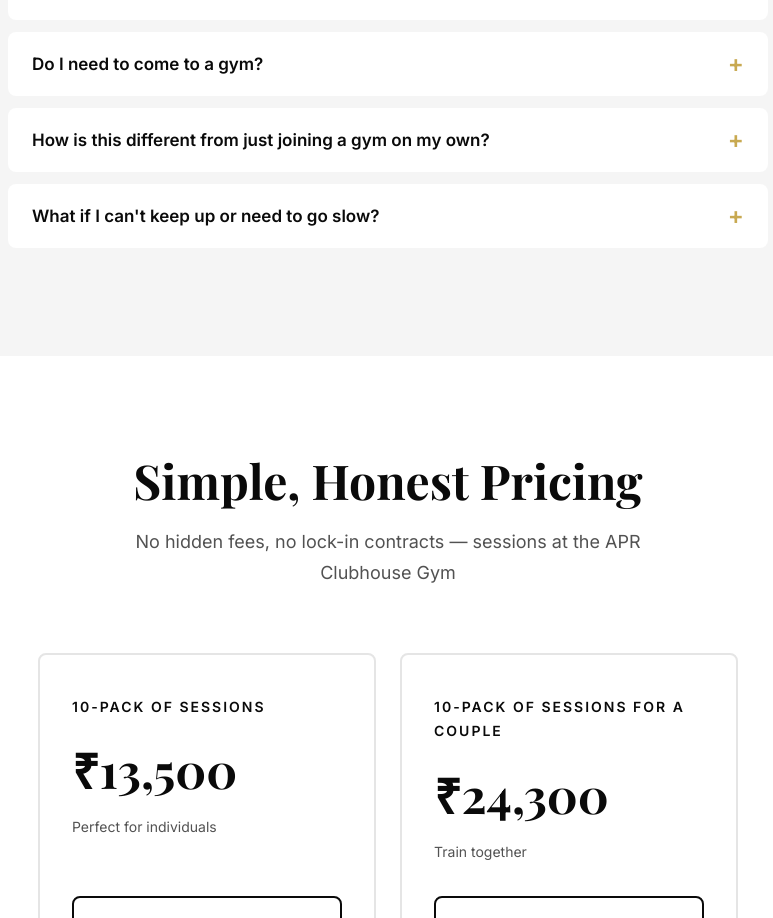
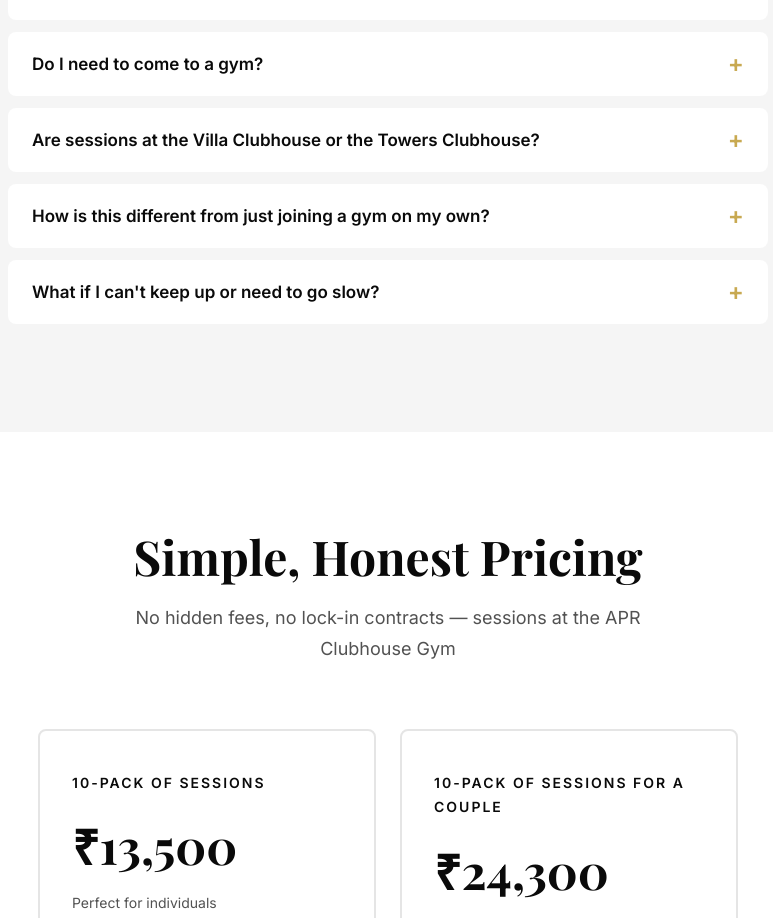
Before and after one commit to snarayanank2/kush-dutta-site, a React (Vite) app: page / in a window 1280 px wide. Shown: the part 4026-4944 px from the top of the page, without its empty margins (252-1025 px from the left). Built offline with nearby package versions, Linux system fonts and the light colour scheme.

Commit message:
Added FAQs

```diff
--- a/src/data/content.ts
+++ b/src/data/content.ts
@@ -173,6 +173,10 @@ export const siteData = {
         answer: 'All sessions happen at the Adarsh Palm Retreat Clubhouse Gym — it\'s right here in your community, so there\'s no travel involved. It\'s well-equipped and I\'ll guide you through every piece of equipment.',
       },
       {
+        question: 'Are sessions at the Villa Clubhouse or the Towers Clubhouse?',
+        answer: 'Sessions happen at both locations. We can pick whichever is more convenient for you.',
+      },
+      {
         question: 'How is this different from just joining a gym on my own?',
         answer: 'Most people who join a gym on their own either get injured, don\'t see results, or quit within a few weeks. With personal training, you get a program built for your body, expert guidance on every exercise, and someone to keep you accountable. The results are dramatically different.',
       },
```
